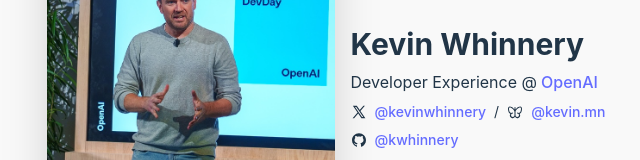
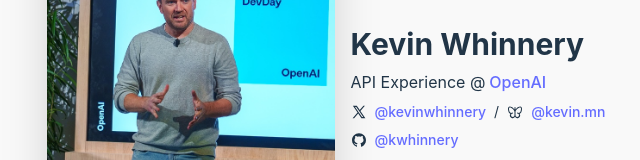
Before and after one commit to kwhinnery/kevin.mn, a React (Vite) app: page / in a window 1280 px wide. Shown: the part 298-458 px from the top of the page, without its empty margins (314-954 px from the left). Built offline with nearby package versions, Linux system fonts and the light colour scheme.

Commit message:
Update App.jsx

```diff
--- a/src/App.jsx
+++ b/src/App.jsx
@@ -23,7 +23,7 @@
         <div className="flex flex-col items-start gap-2">
           <h1 className="text-xl font-bold sm:text-3xl">Kevin Whinnery</h1>
           <p className="flex items-center gap-1">
-            Developer Experience @{" "}
+            API Experience @{" "}
             <a href="https://platform.openai.com" target="_blank">
               OpenAI
             </a>
```
